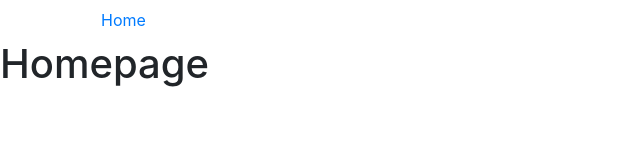
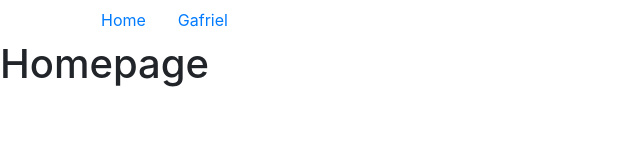
Before and after one commit to fachreza73/learn-git, a plain HTML site: page index.html in a window 1280 px wide. Shown: the full height of the page, 0-640 px from the left. Drawn offline with nearby package versions, Linux system fonts and the light colour scheme.

Commit message:
add menu gafiel

```diff
--- a/index.html
+++ b/index.html
@@ -16,6 +16,10 @@
             <li class="nav-item">
                 <a class="nav-link" href="#">Home</a>
             </li>
+            <li class="nav-item">
+                <a class="nav-link" href="gafriel.html">Gafriel</a>
+            </li>
+
         </ul>
     </div>
 
```
